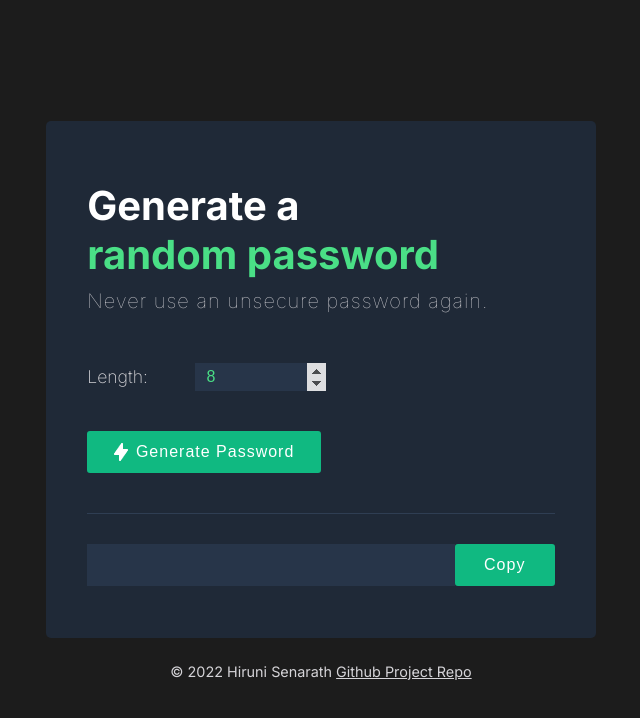
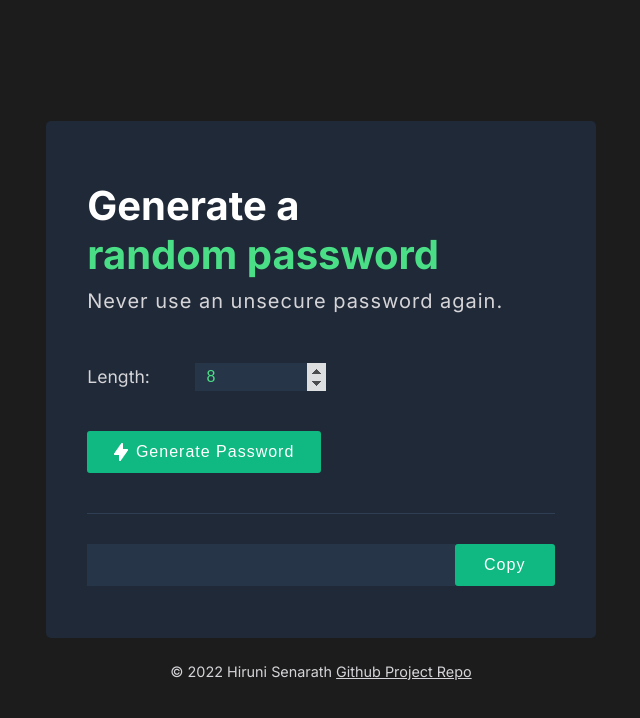
Before and after one commit to HSenarath/random-password-generator, a plain HTML site: page index.html in a window 1280 px wide. Shown: the whole page, without its empty margins (319-959 px from the left). Drawn offline with Linux system fonts and the light colour scheme.

Commit message:
Remove font weight from subtext and length text

```diff
--- a/style/index.css
+++ b/style/index.css
@@ -34,13 +34,11 @@ h1 {
     font-size: 1rem;
     letter-spacing: 1px;
     text-align: left;
-    font-weight: 100;
 }
 
 #password-length-wrapper label {
     font-size: 1.1rem;
     color: #D5D4D8;
-    font-weight: 200;
 }
 
 .btn {
```
